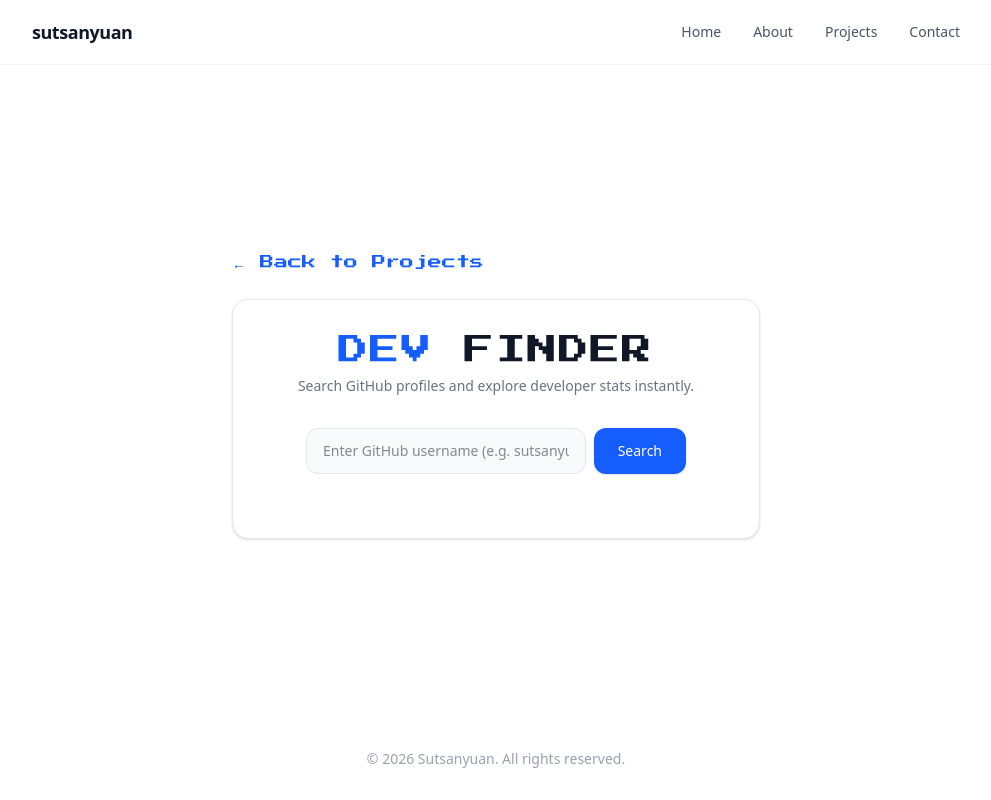
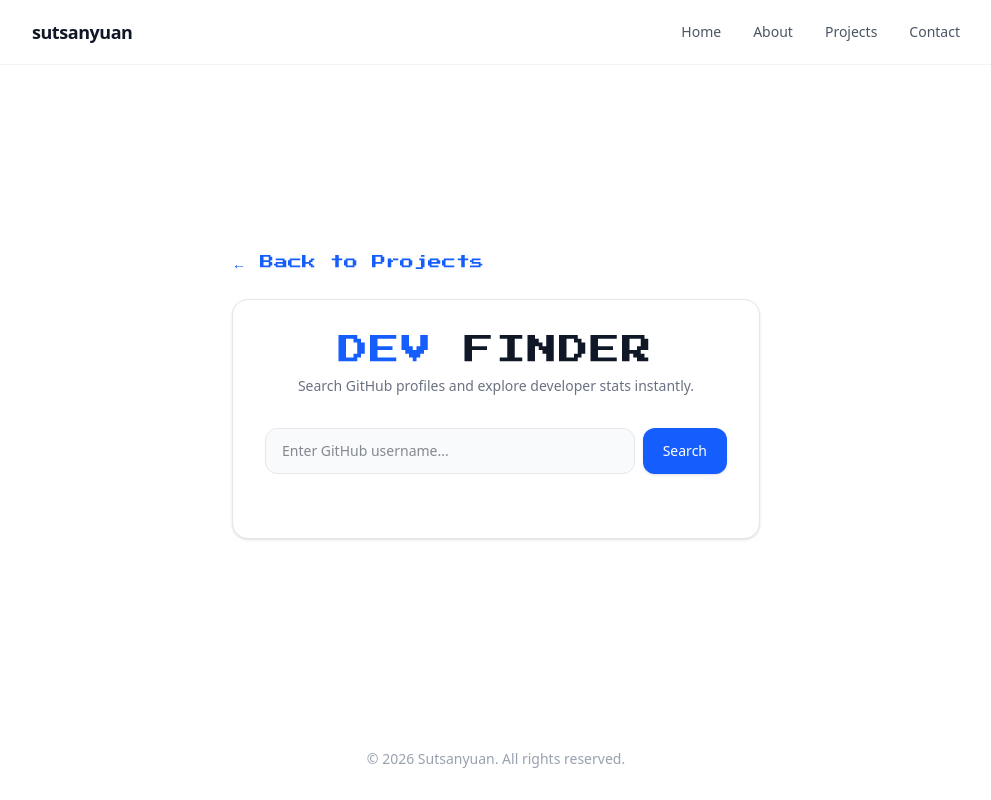
Before and after one commit to sutsanyuan/sutsanyuan-portfolio, a Next.js app: page /projects/github-finder in a window 1280 px wide. Shown: the whole page, without its empty margins (144-1135 px from the left). Built offline with nearby package versions, Linux system fonts and the light colour scheme.

Commit message:
Dev finder css adjustment

```diff
--- a/src/app/projects/github-finder/page.js
+++ b/src/app/projects/github-finder/page.js
@@ -54,18 +54,18 @@ export default function GithubFinderPage() {
                 </p>
 
                 {/* 搜尋表單 */}
-                <form onSubmit={fetchGithubUser} className="w-full max-w-[380px] flex gap-2 mb-8">
+                <form onSubmit={fetchGithubUser} className="w-full flex gap-2 mb-8">
                     <input
                         type="text"
-                        placeholder="Enter GitHub username (e.g. sutsanyuan)..."
+                        placeholder="Enter GitHub username..."
                         value={username}
                         onChange={(e) => setUsername(e.target.value)}
-                        className="flex-1 px-4 py-3 bg-gray-50 dark:bg-gray-950 border border-gray-200 dark:border-gray-800 rounded-xl text-sm text-gray-900 dark:text-white focus:outline-none focus:ring-2 focus:ring-blue-500"
+                        className="min-w-0 flex-1 px-4 py-3 bg-gray-50 dark:bg-gray-950 border border-gray-200 dark:border-gray-800 rounded-xl text-sm text-gray-900 dark:text-white focus:outline-none focus:ring-2 focus:ring-blue-500"
                     />
                     <button
                         type="submit"
                         disabled={loading}
-                        className="px-6  py-3 bg-blue-600 hover:bg-blue-500 text-white font-medium text-sm rounded-xl transition shadow-sm disabled:opacity-50 ">
+                        className="px-5 py-3 bg-blue-600 hover:bg-blue-500 text-white font-medium text-sm rounded-xl transition shadow-sm disabled:opacity-50 whitespace-nowrap">
                         {loading ? "Searching..." : "Search"}
                     </button>
                 </form>
```
